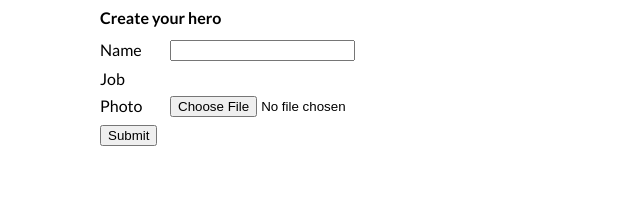
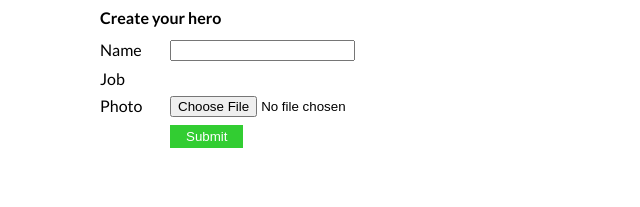
Before and after one commit to worrawutp/minibootcamp-hero-frontend, a website built with Parcel: page index.html in a window 1280 px wide. Shown: the whole page, without its empty margins (0-640 px from the left). Built offline with nearby package versions, Linux system fonts and the light colour scheme; no server answers.

Commit message:
improve style for create hero button

```diff
--- a/src/main.scss
+++ b/src/main.scss
@@ -4,6 +4,7 @@ main {
 
 .form-create-hero {
   margin-bottom: 3rem;
+  label { width: 70px; }
   h2 {
     font-size: 1rem;
     margin-top: 0;
@@ -12,8 +13,12 @@ main {
     display: flex;
     margin-bottom: 0.5rem;
   }
-  label {
-    width: 70px;
+  #btn-submit-hero {
+    margin-left: 70px;
+    border: none;
+    padding: 0.25rem 1rem;
+    background-color: limegreen;
+    color: white;
   }
 }
 
```
